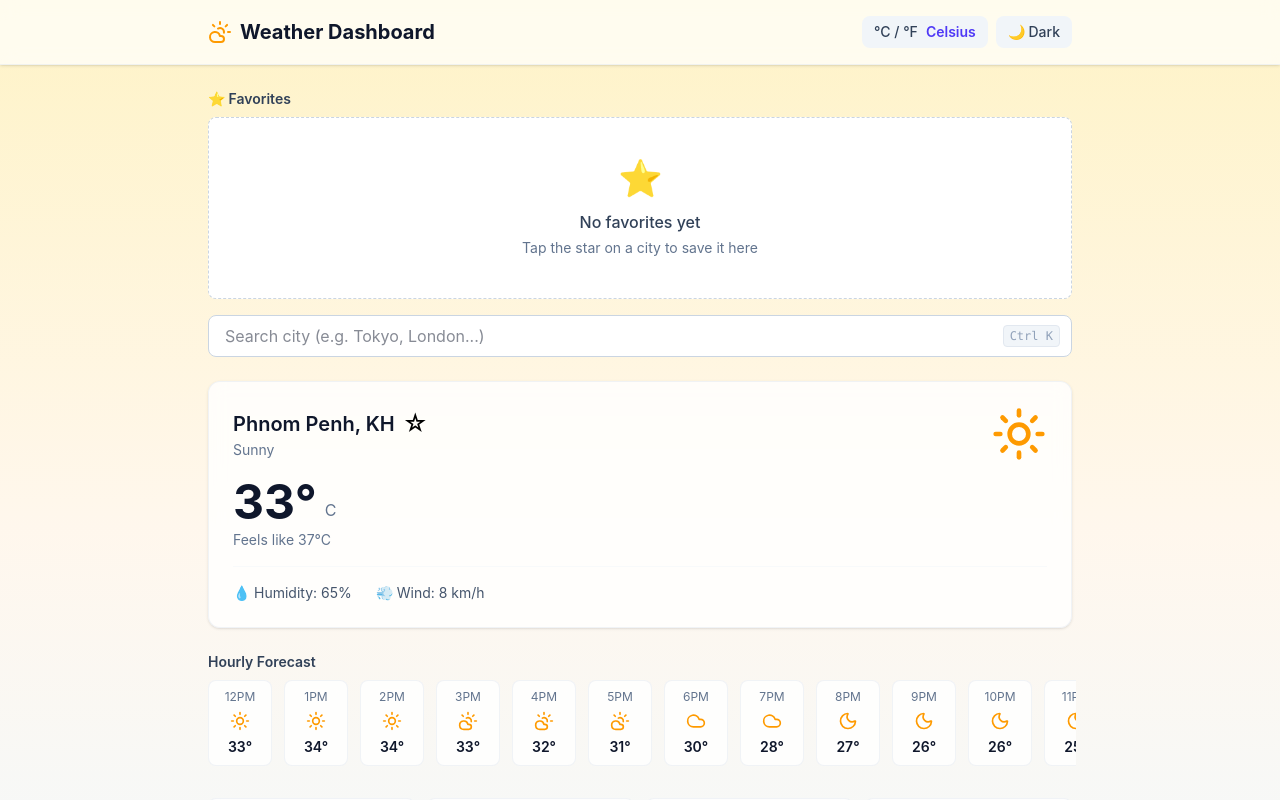
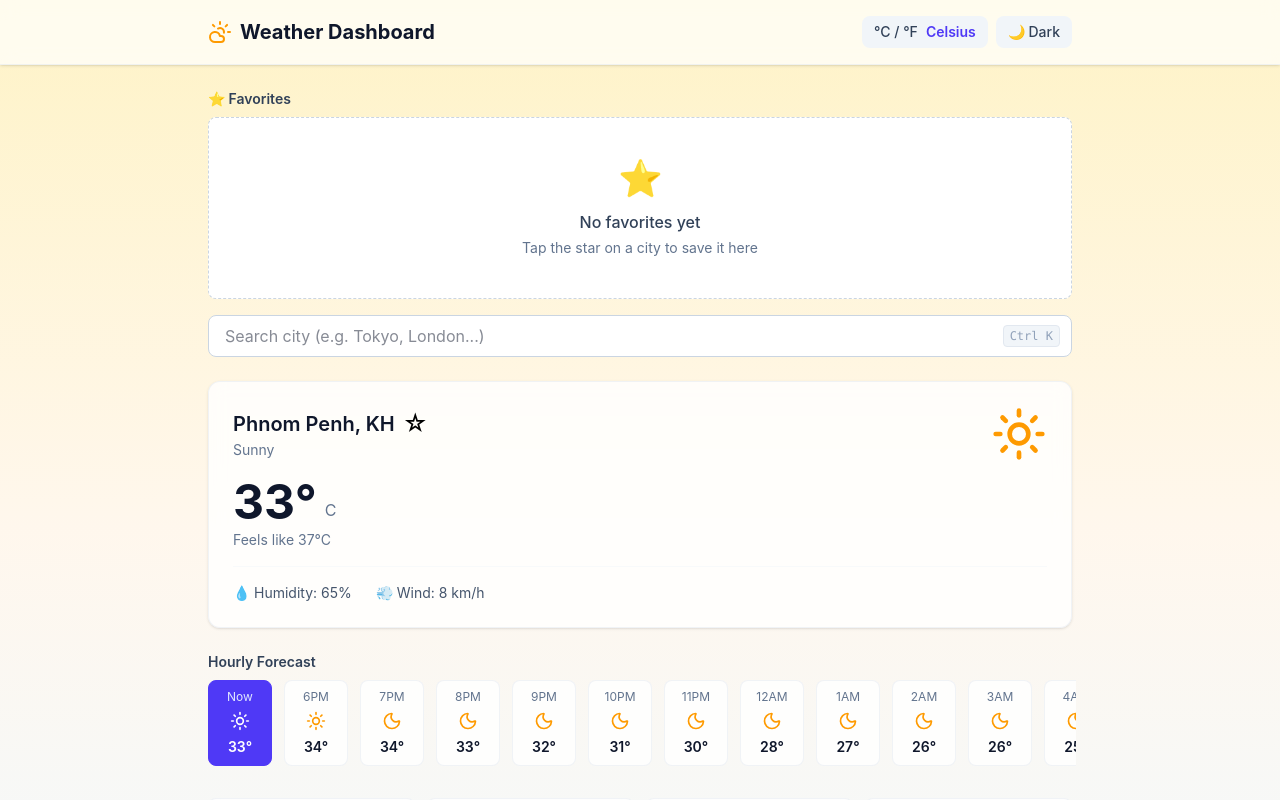
Before and after one commit to sieve-dev-sudo/weather-dashboard, a React (Vite) app: page / in a window 1280 px wide. Shown: the top 800 px of the page. Built offline with nearby package versions, Linux system fonts and the light colour scheme.

Commit message:
feat: make HourlyForecast dynamic based on current time instead of hardcoded 12PM start

```diff
--- a/src/components/HourlyForecast.jsx
+++ b/src/components/HourlyForecast.jsx
@@ -1,6 +1,7 @@
 import { motion } from 'framer-motion'
 import { convertTemp } from '../utils/convertTemp'
 import { WeatherIcon } from '../utils/weatherIcons'
+import { getHourLabel, isNightHour } from '../utils/getCurrentHourLabel'
 
 function HourlyForecast({ hourly, unit }) {
   return (
@@ -9,19 +10,33 @@ function HourlyForecast({ hourly, unit }) {
       <div className="flex gap-3 overflow-x-auto pb-2 -mx-1 px-1">
         {hourly.map((item, index) => {
           const displayTemp = convertTemp(item.temp, unit)
+          const label = getHourLabel(index)
+          const night = isNightHour(index)
+          const icon = night && item.icon !== '🌧️' ? '🌙' : item.icon
+
           return (
             <motion.div
               key={index}
               initial={{ opacity: 0, x: 8 }}
               animate={{ opacity: 1, x: 0 }}
               transition={{ duration: 0.25, delay: index * 0.03 }}
-              className="flex-shrink-0 w-16 bg-white/80 dark:bg-slate-800/80 backdrop-blur-sm rounded-lg border border-slate-200/50 dark:border-slate-700/50 p-2 text-center"
+              className={`flex-shrink-0 w-16 backdrop-blur-sm rounded-lg border p-2 text-center ${
+                index === 0
+                  ? 'bg-indigo-600 border-indigo-600 text-white'
+                  : 'bg-white/80 dark:bg-slate-800/80 border-slate-200/50 dark:border-slate-700/50'
+              }`}
             >
-              <p className="text-xs text-slate-500 dark:text-slate-400">{item.time}</p>
+              <p className={`text-xs ${index === 0 ? 'text-indigo-100' : 'text-slate-500 dark:text-slate-400'}`}>
+                {label}
+              </p>
               <div className="flex justify-center my-1.5">
-                <WeatherIcon icon={item.icon} size={20} className="text-amber-500 dark:text-amber-400" />
+                <WeatherIcon
+                  icon={icon}
+                  size={20}
+                  className={index === 0 ? 'text-white' : 'text-amber-500 dark:text-amber-400'}
+                />
               </div>
-              <p className="text-sm font-semibold text-slate-900 dark:text-slate-100">
+              <p className={`text-sm font-semibold ${index === 0 ? 'text-white' : 'text-slate-900 dark:text-slate-100'}`}>
                 {displayTemp}°
               </p>
             </motion.div>
```
